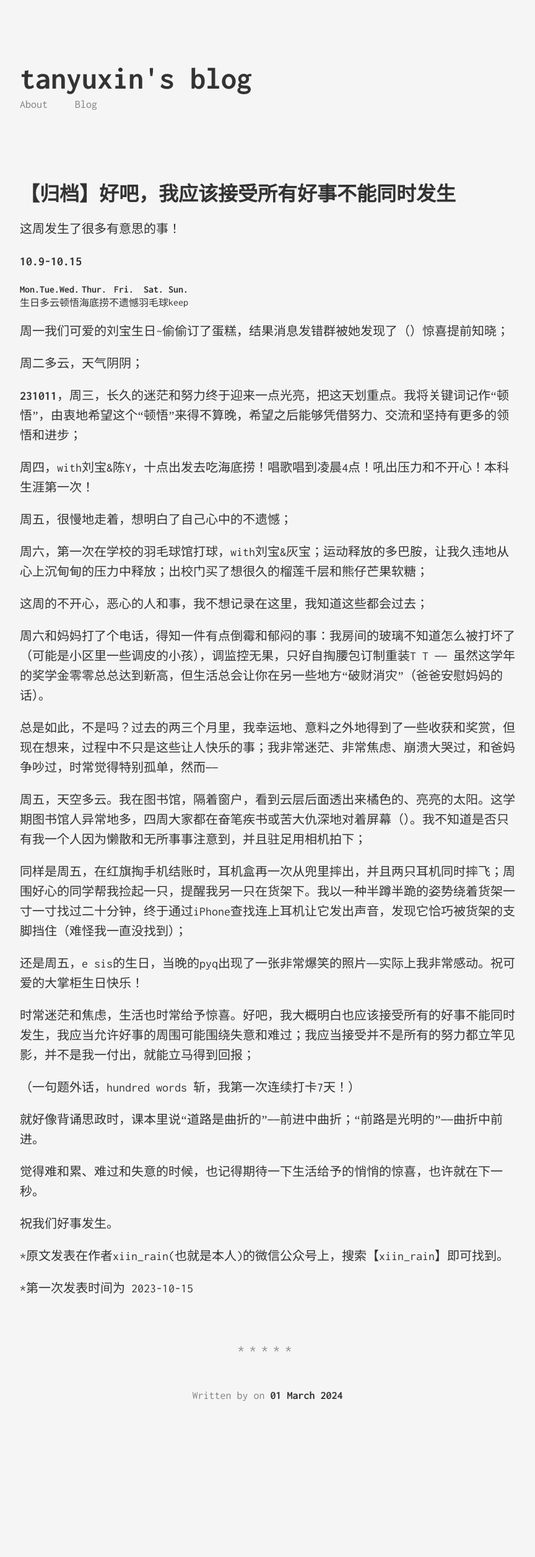
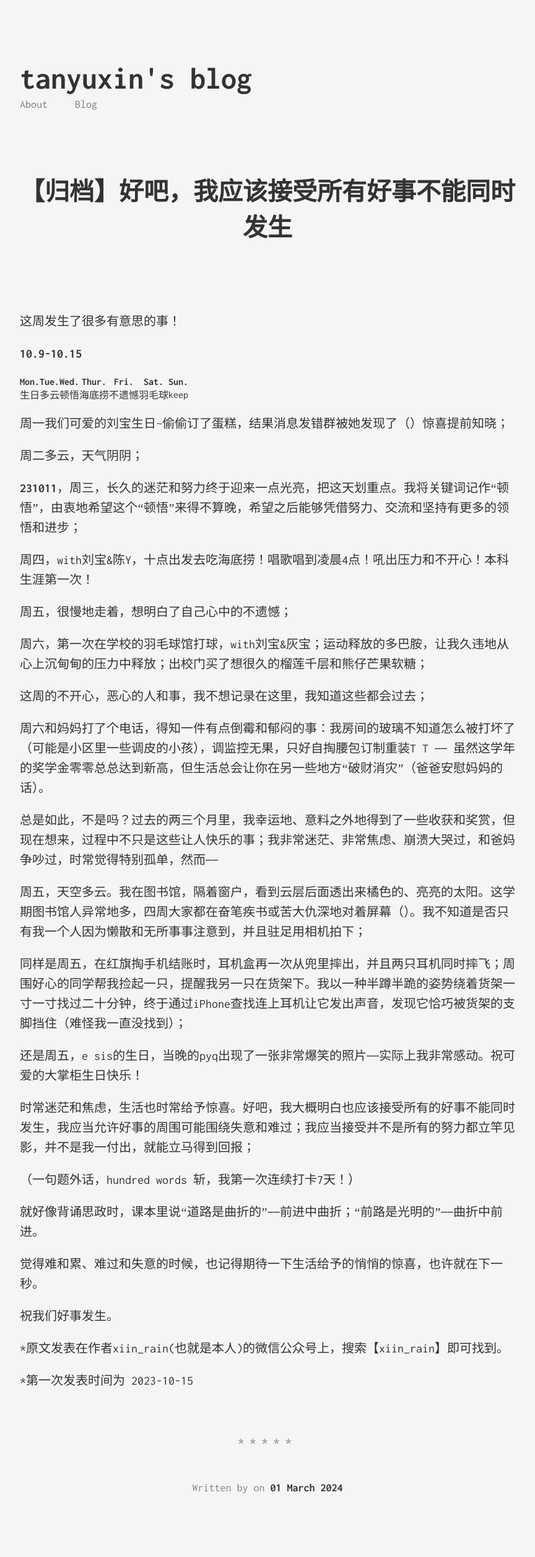
Before and after one commit to x1in-rain/x1in-rain.github.io, a Jekyll site: the page built from _posts/2024-03-01-【归档】好吧，我应该接受所有好事不能同时发生.md, in a window 1280 px wide. Shown: the whole page at 62% size, without its empty margins (208-1072 px from the left). Built offline with Jekyll 4.4.1, drawn with Linux system fonts in a browser that asks for light colours; before the commit the page ends 2363 px from its top, so only the background shows below that.

```diff
--- a/_posts/2024-03-01-【归档】好吧，我应该接受所有好事不能同时发生.md
+++ b/_posts/2024-03-01-【归档】好吧，我应该接受所有好事不能同时发生.md
@@ -1,25 +1,18 @@
 ---
 layout: post
-title:  ""
+title:  "【归档】好吧，我应该接受所有好事不能同时发生"
 subtitle: ""
 date:   2024-03-01
 categories: [test]
 ---
 
-
-# 【归档】好吧，我应该接受所有好事不能同时发生
-
 这周发生了很多有意思的事！
-
-
 
 **10.9-10.15**
 
 | Mon. | Tue. | Wed. | Thur.  | Fri.   | Sat.   | Sun. |
 | ---- | ---- | ---- | ------ | ------ | ------ | ---- |
 | 生日 | 多云 | 顿悟 | 海底捞 | 不遗憾 | 羽毛球 | keep |
-
-
 
 周一我们可爱的刘宝生日~偷偷订了蛋糕，结果消息发错群被她发现了（）惊喜提前知晓；
 
```
